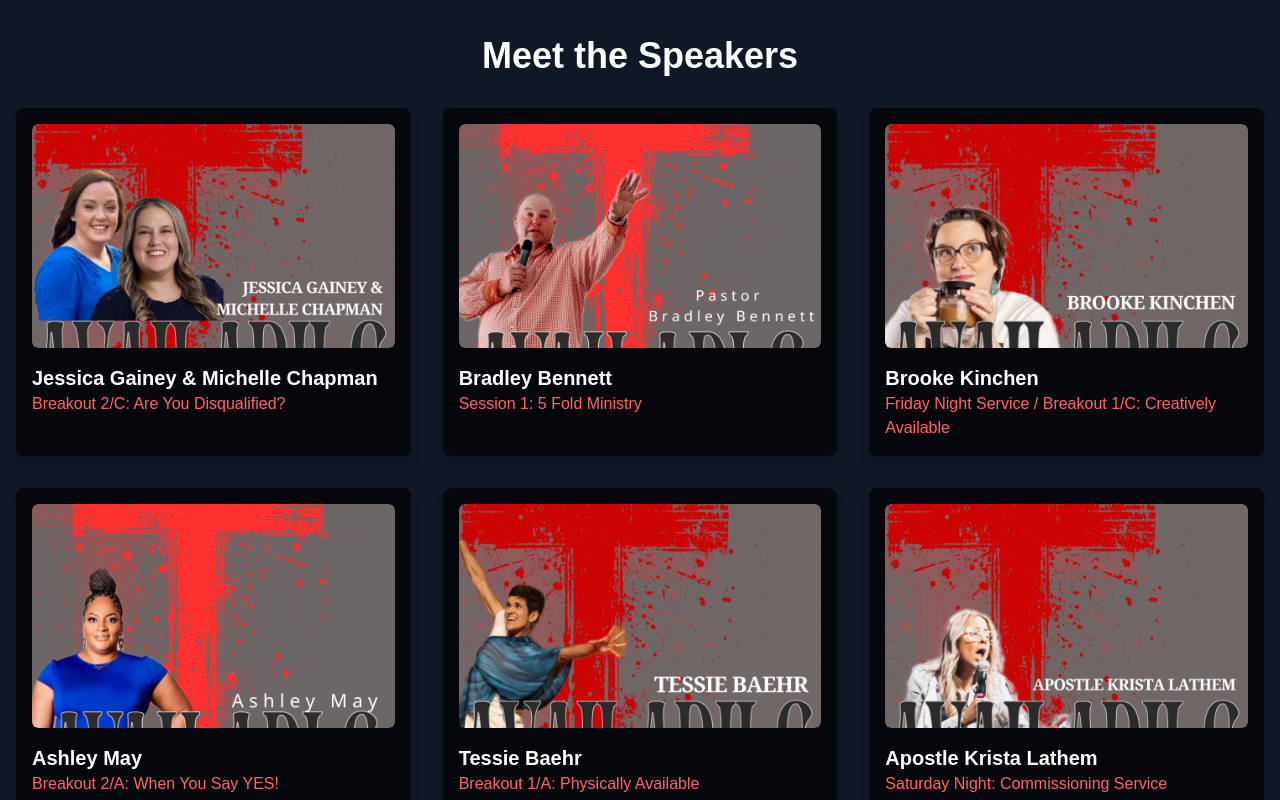
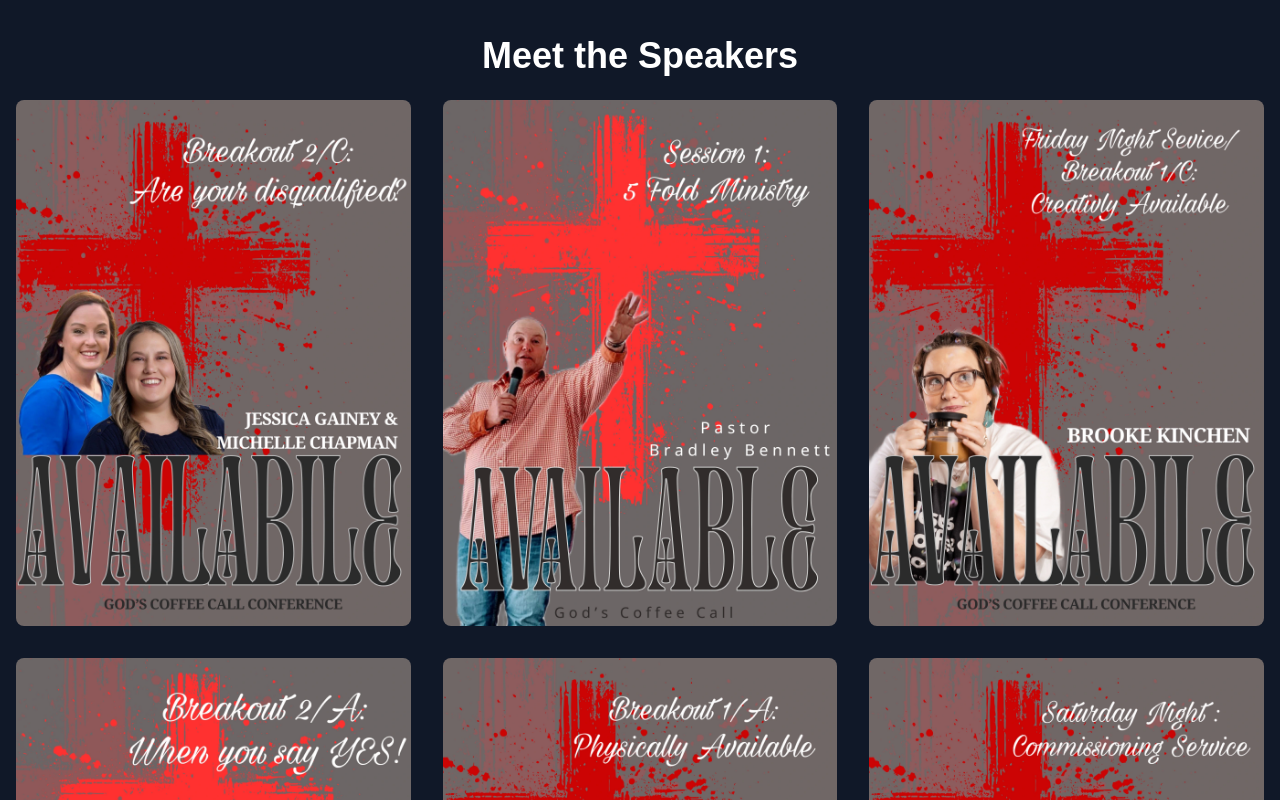
Before and after one commit to RuachStudio/available, a Next.js app: page / in a window 1280 px wide. Shown: the part 1460-2260 px from the top of the page. Built offline with nearby package versions, Linux system fonts and the light colour scheme.

Commit message:
Updated prisma and more...

```diff
--- a/src/app/components/SpeakerSection.tsx
+++ b/src/app/components/SpeakerSection.tsx
@@ -3,65 +3,37 @@
 import { motion } from "framer-motion";
 import Image from "next/image";
 
-const speakers = [
-  {
-    name: "Jessica Gainey & Michelle Chapman",
-    title: "Breakout 2/C: Are You Disqualified?",
-    image: "/speakers/jessica-michelle.webp",
-  },
-  {
-    name: "Bradley Bennett",
-    title: "Session 1: 5 Fold Ministry",
-    image: "/speakers/bradley.webp",
-  },
-  {
-    name: "Brooke Kinchen",
-    title: "Friday Night Service / Breakout 1/C: Creatively Available",
-    image: "/speakers/brooke.webp",
-  },
-  {
-    name: "Ashley May",
-    title: "Breakout 2/A: When You Say YES!",
-    image: "/speakers/ashley.webp",
-  },
-  {
-    name: "Tessie Baehr",
-    title: "Breakout 1/A: Physically Available",
-    image: "/speakers/tessie.webp",
-  },
-  {
-    name: "Apostle Krista Lathem",
-    title: "Saturday Night: Commissioning Service",
-    image: "/speakers/krista.webp",
-  },
+const speakerPosters = [
+  { src: "/speakers/jessica-michelle.webp", alt: "Jessica Gainey & Michelle Chapman" },
+  { src: "/speakers/bradley.webp", alt: "Bradley Bennett" },
+  { src: "/speakers/brooke.webp", alt: "Brooke Kinchen" },
+  { src: "/speakers/ashley.webp", alt: "Ashley May" },
+  { src: "/speakers/tessie.webp", alt: "Tessie Baehr" },
+  { src: "/speakers/krista.webp", alt: "Apostle Krista Lathem" },
 ];
 
 export default function SpeakersSection() {
   return (
     <section className="py-12 bg-gray-900 text-white">
-      <h2 className="text-3xl md:text-4xl font-bold text-center mb-8">Meet the Speakers</h2>
-      <div className="flex overflow-x-auto md:grid md:grid-cols-3 md:gap-8 space-x-6 md:space-x-0 px-4 snap-x md:overflow-visible">
-        {speakers.map((speaker, index) => (
+      <h2 className="text-3xl md:text-4xl font-bold text-center mb-6">Meet the Speakers</h2>
+      <div className="flex flex-col gap-6 md:grid md:grid-cols-2 lg:grid-cols-3 md:gap-8 px-4">
+        {speakerPosters.map((poster, index) => (
           <motion.div
             key={index}
-            className="min-w-[80%] md:min-w-0 bg-black/70 rounded-lg shadow-lg p-4 snap-center flex-shrink-0 md:flex-shrink hover:cursor-pointer"
-            whileHover={{ scale: 1.05 }}
+            className="w-full"
             initial={{ opacity: 0, y: 50 }}
             whileInView={{ opacity: 1, y: 0 }}
             transition={{ duration: 0.4, delay: index * 0.1 }}
             viewport={{ once: true }}
           >
-            <div className="overflow-hidden rounded-md">
-              <Image
-                src={speaker.image}
-                alt={speaker.name}
-                width={400}
-                height={400}
-                className="w-full h-56 object-cover rounded-md transition-transform duration-300 hover:scale-105"
-              />
-            </div>
-            <h3 className="text-xl font-semibold mt-4">{speaker.name}</h3>
-            <p className="text-red-400 text-sm md:text-base">{speaker.title}</p>
+            <Image
+              src={poster.src}
+              alt={poster.alt}
+              width={1080}
+              height={1350}
+              className="rounded-lg w-full h-auto object-cover"
+              priority
+            />
           </motion.div>
         ))}
       </div>
--- a/src/app/register/page.tsx
+++ b/src/app/register/page.tsx
@@ -1,5 +1,5 @@
 // app/register/page.tsx
-
+export const dynamic = 'force-dynamic';
 "use client";
 import ConferenceRegistration from "../components/ConferenceRegistration";
 
```
